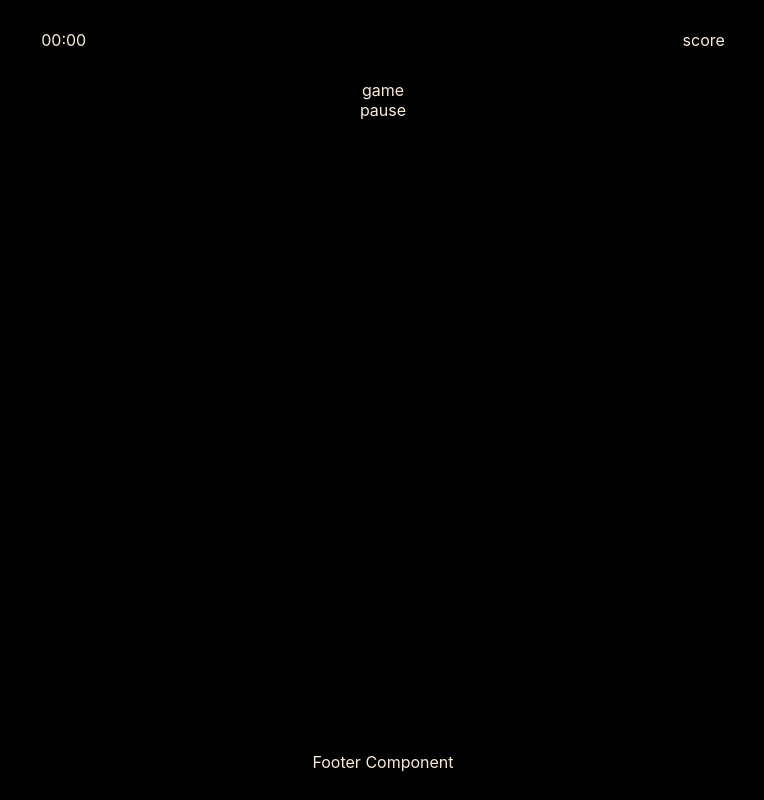
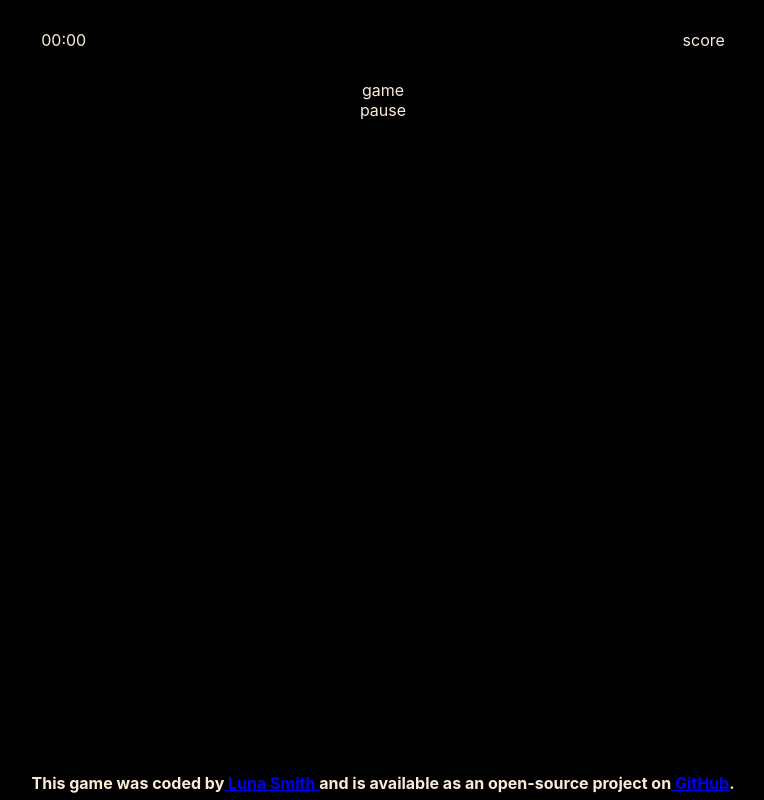
Before and after one commit to Lu-Smith/space_invaders_react_tdd, a React (Create React App) app: page / in a window 1280 px wide. Both pictures are taken after a click on the button "Start". Shown: the whole page, without its empty margins (257-1021 px from the left). Built offline with nearby package versions, Linux system fonts and the light colour scheme.

Commit message:
Updated FooterComponent

```diff
--- a/src/components/FooterComponent.tsx
+++ b/src/components/FooterComponent.tsx
@@ -2,7 +2,21 @@ import React from 'react'
 
 const FooterComponent = () => {
   return (
-    <div data-testid="Footer-component">Footer Component</div>
+    <div data-testid="Footer-component">
+        <h4>This game was coded by
+            <a
+            className="profile-link"
+            href="https://www.lunasmithart.com/"
+            target="_blank"
+            rel="noreferrer"> Luna Smith </a>
+            and is available as an open-source project on
+            <a
+            className="gitHub-link"
+            href="https://github.com/Lu-Smith/space_invaders_react_tdd"
+            target="_blank"
+            rel="noreferrer"> GitHub</a>.
+        </h4>
+    </div>
   )
 }
 
```
